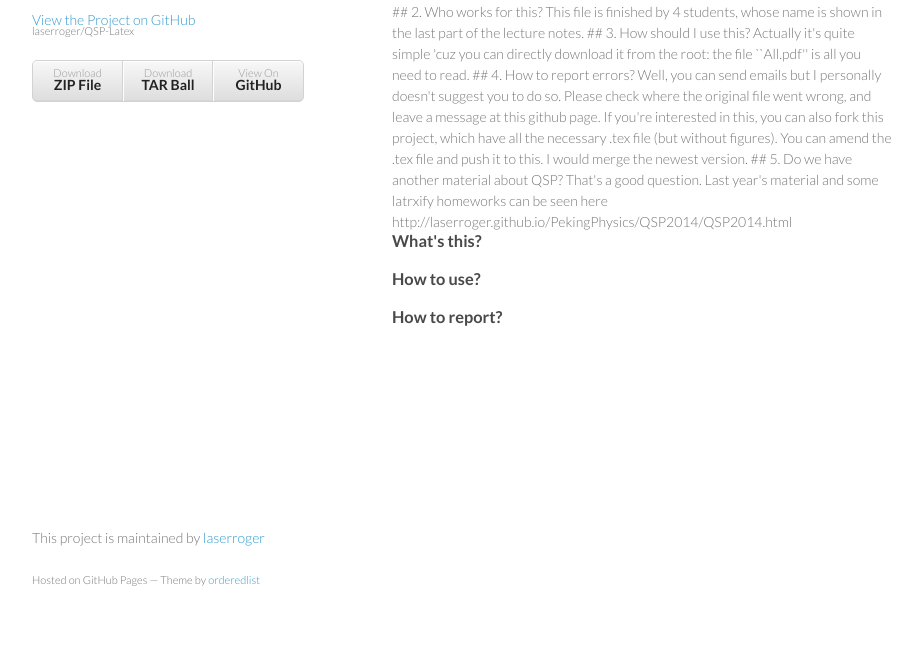
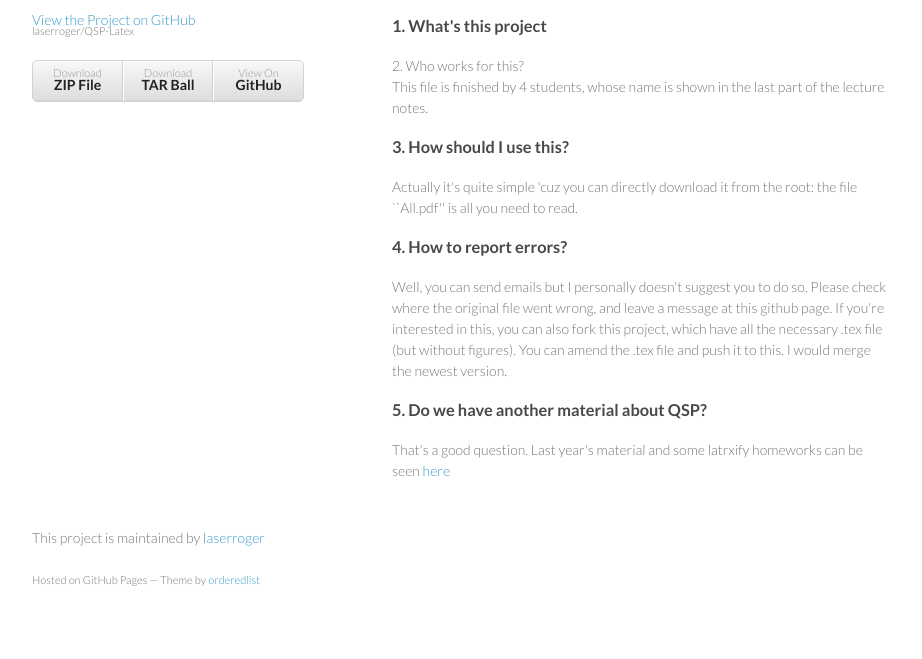
Before and after one commit to laserroger/QSP-Latex, a plain HTML site: page index.html in a window 1280 px wide. Shown: the part 141-800 px from the top of the page, without its empty margins (178-1100 px from the left). Drawn offline with Linux system fonts and the light colour scheme.

Commit message:
Update index.html

```diff
--- a/index.html
+++ b/index.html
@@ -28,41 +28,35 @@
         </ul>
       </header>
       <section>
-
-        ## 0. Why is this unfinished?
-
-Well that's a long story; but don't worry about it, our group will still work on it to match your schedule.
-
-## 1. What's this project
-
+                <h3>
+          <a id="whats-this" class="anchor" href="#why-is-this-unfinished" aria-hidden="true"><span class="octicon octicon-link"></span></a>0. Why is this unfinished?</h3>
+<p>
+  Well that's a long story; but don't worry about it, our group will still work on it to match your schedule.
+</p>
+<h3>
+<a id="whats-this-project" class="anchor" href="#how-to-use" aria-hidden="true"><span class="octicon octicon-link"></span></a>1. What's this project</h3>
+<p.
 This project, as you can see from the disclaimer part of the pdf file, works for latexify Prof. Shindou's lecture notes so that students of that course can read more comfortable.
-
-## 2. Who works for this?
-
-This file is finished by 4 students, whose name is shown in the last part of the lecture notes.
-
-## 3. How should I use this?
-
+<h3>
+<a id="who-works-for-this" class="anchor" href="#how-to-report" aria-hidden="true"><span class="octicon octicon-link"></span></a>2. Who works for this?</h3>
+  <p>
+  This file is finished by 4 students, whose name is shown in the last part of the lecture notes.
+</p>
+<h3>
+<a id="how-should-i-use-this" class="anchor" href="#how-to-report" aria-hidden="true"><span class="octicon octicon-link"></span></a>3. How should I use this?</h3>
+<p>
 Actually it's quite simple 'cuz you can directly download it from the root: the file ``All.pdf'' is all you need to read.
-
-## 4. How to report errors?
-
+</p>
+<h3>
+<a id="how-to-report-errors" class="anchor" href="#how-to-report" aria-hidden="true"><span class="octicon octicon-link"></span></a>4. How to report errors? </h3>
+<p>
 Well, you can send emails but I personally doesn't suggest you to do so. Please check where the original file went wrong, and leave a message at this github page. If you're interested in this, you can also fork this project, which have all the necessary .tex file (but without figures). You can amend the .tex file and push it to this. I would merge the newest version.
-
-## 5. Do we have another material about QSP?
-
-That's a good question. Last year's material and some latrxify homeworks can be seen here
-http://laserroger.github.io/PekingPhysics/QSP2014/QSP2014.html
-
-
-        <h3>
-          <a id="whats-this" class="anchor" href="#whats-this" aria-hidden="true"><span class="octicon octicon-link"></span></a>What's this?</h3>
-
+</p>
 <h3>
-<a id="how-to-use" class="anchor" href="#how-to-use" aria-hidden="true"><span class="octicon octicon-link"></span></a>How to use?</h3>
-
-<h3>
-<a id="how-to-report" class="anchor" href="#how-to-report" aria-hidden="true"><span class="octicon octicon-link"></span></a>How to report?</h3>
+<a id="do-we-have-another-material-about-qsp" class="anchor" href="#how-to-report" aria-hidden="true"><span class="octicon octicon-link"></span></a>5. Do we have another material about QSP? </h3>
+<p>
+That's a good question. Last year's material and some latrxify homeworks can be seen <a href=http://laserroger.github.io/PekingPhysics/QSP2014/QSP2014.html>here</a>
+</p>
       </section>
       <footer>
         <p>This project is maintained by <a href="https://github.com/laserroger">laserroger</a></p>
```
